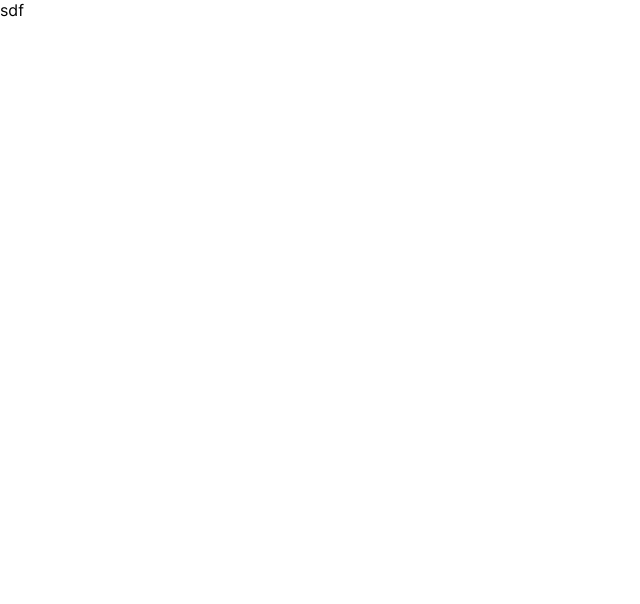
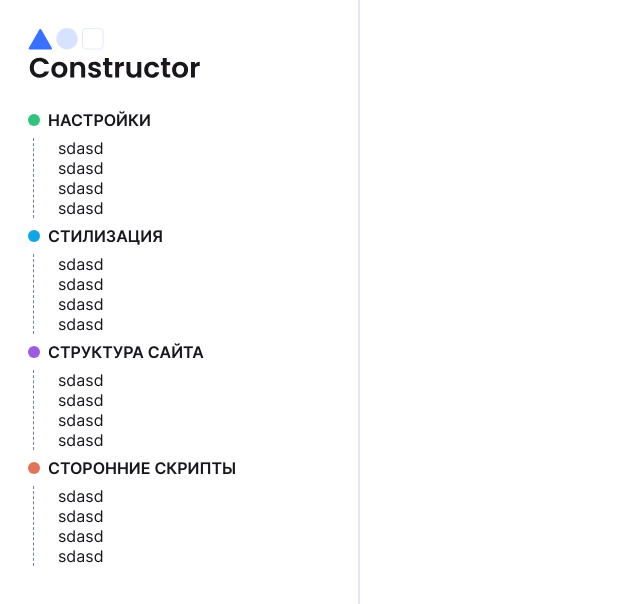
Before and after one commit to RTUITLab/Agora-Hack-2022-RealityX-Frontend, a Vue app: page /projects/1 in a window 1280 px wide. Shown: the top 604 px of the page, without its empty margins (0-640 px from the left). Built offline with nearby package versions, Linux system fonts and the light colour scheme; sample sign-in values are in the browser's storage.

Commit message:
Added editor sidebar view

```diff
--- a/src/App.vue
+++ b/src/App.vue
@@ -6,6 +6,11 @@
 
 <style lang="scss">
 @import "assets/fonts/inter/inter.css";
+* {
+  font-family: 'Inter', sans-serif;
+  color: #19171D;
+}
+
 html {
   height: 100vh;
   padding: 0;
--- /dev/null
+++ b/src/components/Editor/Sidebar.vue
@@ -0,0 +1,123 @@
+<template>
+  <aside>
+    <img src="../../assets/Logo0.svg" alt="Логотип сайта">
+    <section>
+      <label for="settings"><span class="dot green"></span>Настройки</label>
+      <input type="checkbox" id="settings">
+      <ul>
+        <li>sdasd</li>
+        <li>sdasd</li>
+        <li>sdasd</li>
+        <li>sdasd</li>
+      </ul>
+    </section>
+    <section>
+      <label for="styling"><span class="dot blue"></span>Стилизация</label>
+      <input type="checkbox" id="styling">
+      <ul>
+        <li>sdasd</li>
+        <li>sdasd</li>
+        <li>sdasd</li>
+        <li>sdasd</li>
+      </ul>
+    </section>
+    <section>
+      <label for="structure"><span class="dot purple"></span>Структура сайта</label>
+      <input type="checkbox" id="structure">
+      <ul>
+        <li>sdasd</li>
+        <li>sdasd</li>
+        <li>sdasd</li>
+        <li>sdasd</li>
+      </ul>
+    </section>
+    <section>
+      <label for="scripts"><span class="dot red"></span>Сторонние скрипты</label>
+      <input type="checkbox" id="scripts">
+      <ul>
+        <li>sdasd</li>
+        <li>sdasd</li>
+        <li>sdasd</li>
+        <li>sdasd</li>
+      </ul>
+    </section>
+  </aside>
+</template>
+
+<script lang="ts">
+import { Vue } from 'vue-property-decorator'
+
+export default class Sidebar extends Vue {}
+</script>
+
+<style lang="scss" scoped>
+input[type=checkbox] {
+  display: none;
+
+  &:checked+ul {
+    position: relative;
+    height: 0;
+    margin: 0;
+    overflow-y: hidden;
+  }
+}
+
+aside {
+  width: 360px;
+  height: 100vh;
+  padding: 28px;
+
+  position: fixed;
+  overflow-y: auto;
+
+  border-right: 2px solid #E2E8F0;
+  box-sizing: border-box;
+
+  img {
+    width: 172px;
+    margin-bottom: 28px;
+  }
+
+  .dot {
+    height: 12px;
+    width: 12px;
+    margin-right: 8px;
+    border-radius: 50%;
+    display: inline-block;
+
+    &.green {
+      background-color: #32C37E;
+    }
+    &.blue {
+      background-color: #10A6E5;
+    }
+    &.purple {
+      background-color: #9F5AE3;
+    }
+    &.red {
+      background-color: #E3735A;
+    }
+  }
+
+  label {
+    cursor: pointer;
+    text-transform: uppercase;
+    font-weight: 600;
+  }
+
+  ul {
+    list-style: none;
+    margin: 8px 5px;
+    padding: 0 8px;
+    border-left: 1px dashed #718096;
+
+    transition: .5s;
+
+    li {
+      margin: 0;
+      padding: 0 16px;
+      box-sizing: border-box;
+    }
+  }
+}
+</style>
--- a/src/views/EditorView.vue
+++ b/src/views/EditorView.vue
@@ -1,11 +1,16 @@
 <template>
-  <div>sdf</div>
+  <main>
+    <sidebar></sidebar>
+  </main>
 </template>
 
 <script lang="ts">
 import { Component, Vue } from 'vue-property-decorator'
+import Sidebar from '@/components/Editor/Sidebar.vue'
 
-@Component({})
+@Component({
+  components: { Sidebar }
+})
 export default class EditorView extends Vue {
   projectName = ''
 
```
